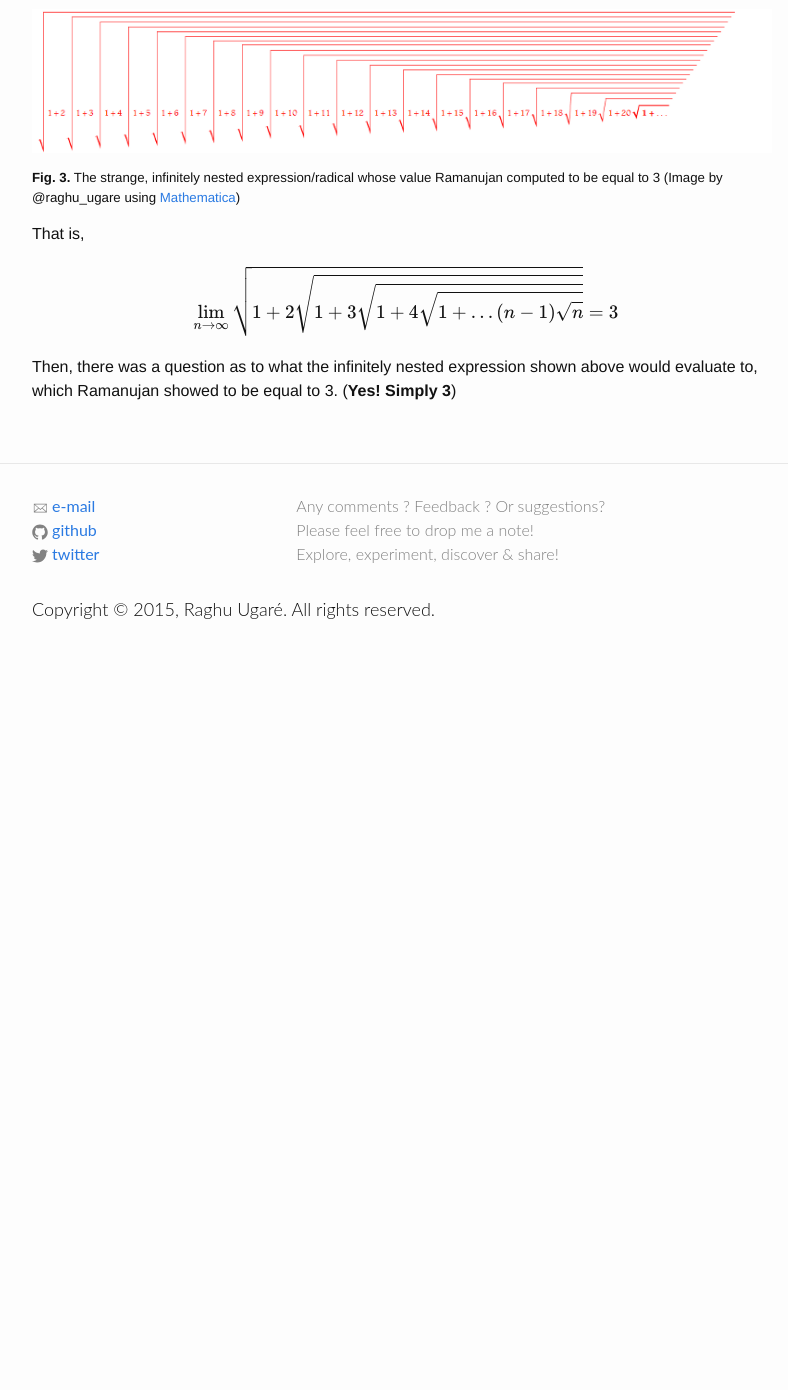
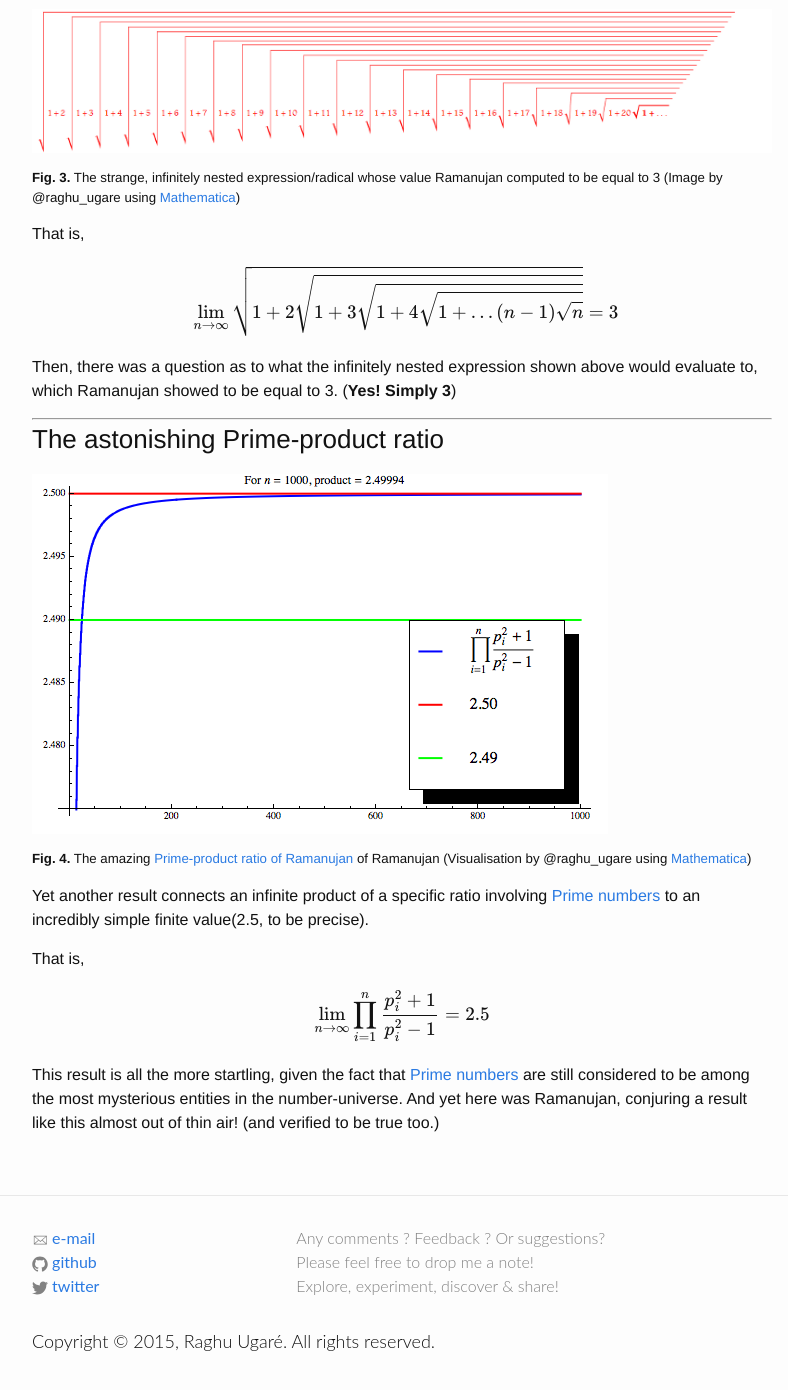
Before and after one commit to raghuugare/raghuugare.bkup, a Jekyll site: the page built from _posts/2015-01-15-genius-of-ramanujan.markdown, in a window 1280 px wide and 1400 px high, scrolled down 1344 px. Shown: the top 1390 px of the window, without its empty margins (238-1026 px from the left). Built offline with Jekyll 4.4.1, drawn with Linux system fonts in a browser that asks for light colours; formulas are drawn with MathJax 3; before the commit the page ends 2012 px from its top, so only the background shows below that.

Commit message:
4'th problem - Prime-product ratio.

```diff
--- a/_posts/2015-01-15-genius-of-ramanujan.markdown
+++ b/_posts/2015-01-15-genius-of-ramanujan.markdown
@@ -57,6 +57,23 @@ That is,
 
 Then, there was a question as to what the infinitely nested expression shown above would evaluate to, which Ramanujan showed to be equal to 3. (**Yes! Simply 3**)
 
+---
+
+### The astonishing Prime-product ratio
+
+![prime_product_ratio_demo]({{site.url}}/assets/images/ramanujan/prime_product_ratio.png)
+
+##### **Fig. 4.** The amazing [Prime-product ratio of Ramanujan][link_prime_product_ratio_demo] of Ramanujan (Visualisation by @raghu_ugare using [Mathematica][link_Mathematica])
+
+Yet another result connects an infinite product of a specific ratio involving [Prime numbers][link_Primes] to an incredibly simple finite value(2.5, to be precise).
+
+That is,
+
+\[ \lim_ {n \rightarrow \infty} \prod_{i=1}^{n} \frac{p_i^{2}+1}{p_i^{2}-1} = 2.5 \]
+
+This result is all the more startling, given the fact that [Prime numbers][link_Primes] are still considered to be among the most mysterious entities in the number-universe. And yet here was Ramanujan, conjuring a result like this almost out of thin air! (and verified to be true too.)
+
+
 
 [link_Primes]: http://en.wikipedia.org/wiki/Prime_number
 [link_Mathematica]: http://www.wolfram.com/mathematica/
```
